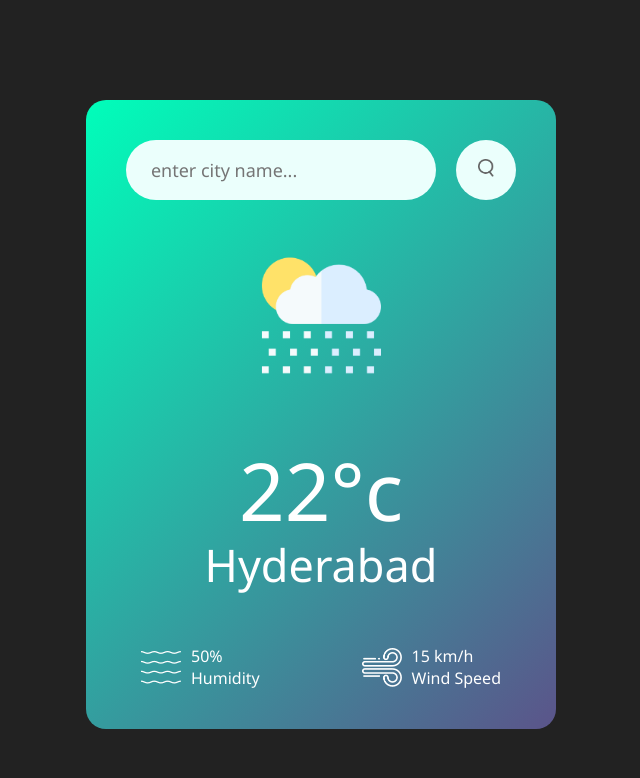
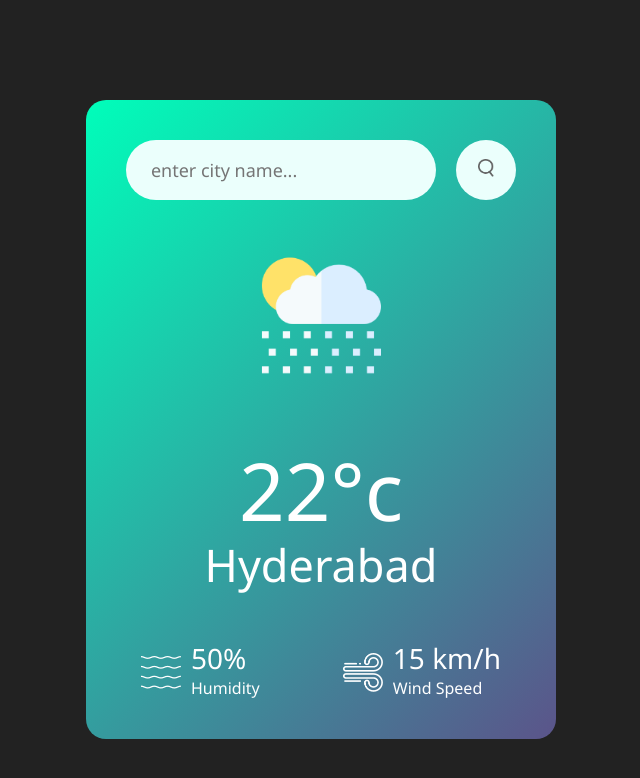
Before and after one commit to Jay7751/Weather-App, a plain HTML site: page index.html in a window 1280 px wide. Shown: the whole page, without its empty margins (319-959 px from the left). Drawn offline with Linux system fonts and the light colour scheme.

Commit message:
style commit

```diff
--- a/style.css
+++ b/style.css
@@ -71,3 +71,7 @@ body{
     margin-right: 10px;
 
 }
+.humidity, .wind{
+    font-size: 28px;
+    margin-top: -6px;
+}
```
